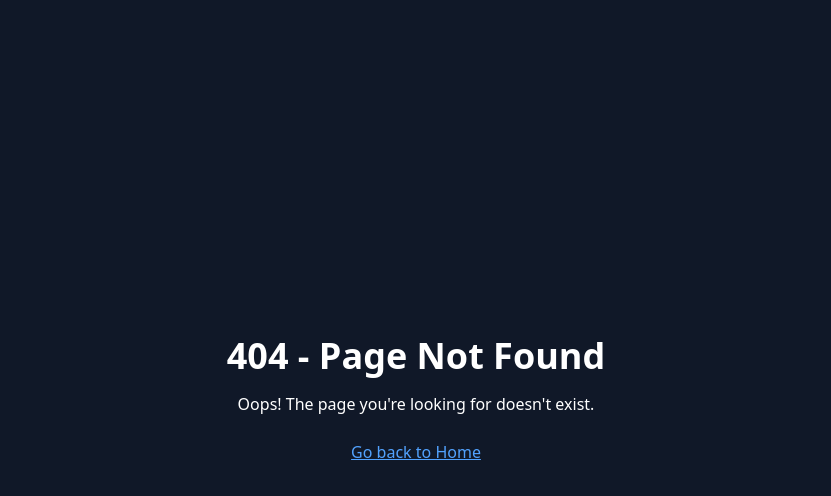
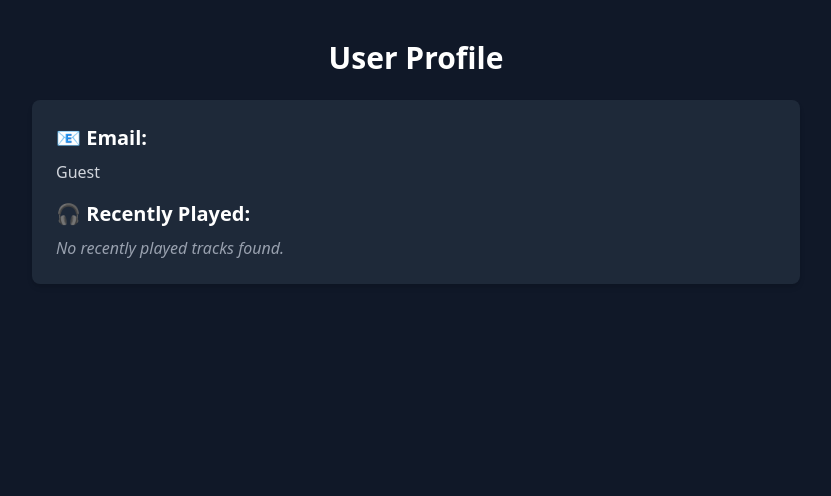
Before and after one commit to Nati-darse/Music-Player, a React (Vite) app in the folder Desktop/projects/ALX/music-player/: page /profile in a window 1280 px wide. Before the commit this address had no page. Shown: the top 496 px of the page, without its empty margins (224-1055 px from the left). Built offline with nearby package versions, Linux system fonts and the light colour scheme.

Commit message:
profile page is included and make valid lik with the home page

```diff
--- a/Desktop/projects/ALX/music-player/src/App.jsx
+++ b/Desktop/projects/ALX/music-player/src/App.jsx
@@ -5,6 +5,7 @@ import LandingPage from "./pages/LandingPage";
 import Home from "./pages/Home";
 import Login from "./pages/Login";
 import Signup from "./pages/Signup";
+import Profile from "./pages/Profile";
 import NotFound from "./pages/NotFound";
 
 // Create a protected route wrapper
@@ -22,6 +23,7 @@ const App = () => {
           <Route path="/" element={<LandingPage />} />
           <Route path="/login" element={<Login />} />
           <Route path="/signup" element={<Signup />} />
+          <Route path="/profile" element={<Profile />} />
 
           {/* Protected routes */}
           <Route
--- a/Desktop/projects/ALX/music-player/src/pages/Home.jsx
+++ b/Desktop/projects/ALX/music-player/src/pages/Home.jsx
@@ -4,6 +4,7 @@ import SearchBar from "../components/SearchBar";
 import TrackList from "../components/TrackList";
 import MusicPlayer from "../components/MusicPlayer";
 import { TrackListSkeleton } from "../components/TrackListSkeleton";
+import { Link } from "react-router-dom";
 
 const Home = () => {
   const { user, logout } = useAuth();
@@ -100,8 +101,15 @@ const Home = () => {
         <h1 className="text-xl font-bold truncate max-w-[50%]">
           {searchQuery ? `Search: ${searchQuery}` : "Popular Tracks"}
         </h1>
+
         <div className="flex items-center gap-4">
           <span className="text-sm hidden sm:inline">{user?.email || "Guest"}</span>
+            <Link
+                to="/profile"
+                className="bg-blue-500 hover:bg-blue-700 px-3 py-2 rounded text-sm sm:text-lg transition"
+                >
+            Profile
+            </Link>
           <button
             onClick={logout}
             className="bg-red-600 hover:bg-red-700 px-4 py-2 rounded text-sm sm:text-lg transition"
--- /dev/null
+++ b/Desktop/projects/ALX/music-player/src/pages/Profile.jsx
@@ -0,0 +1,41 @@
+import React, { useEffect, useState } from "react";
+import { useAuth } from "../context/AuthContext";
+import TrackItem from "../components/TrackList";
+
+const Profile = () => {
+  const { user } = useAuth();
+  const [recentlyPlayed, setRecentlyPlayed] = useState([]);
+
+  useEffect(() => {
+    const stored = localStorage.getItem("recentlyPlayed");
+    if (stored) {
+      setRecentlyPlayed(JSON.parse(stored));
+    }
+  }, []);
+
+  return (
+    <div className="min-h-screen bg-gray-900 text-white py-10 px-4">
+      <div className="max-w-3xl mx-auto">
+        <h1 className="text-3xl font-bold mb-6 text-center">User Profile</h1>
+
+        <div className="bg-gray-800 p-6 rounded-lg shadow-md">
+          <h2 className="text-xl font-semibold mb-2">📧 Email:</h2>
+          <p className="mb-4 text-gray-300">{user?.email || "Guest"}</p>
+
+          <h2 className="text-xl font-semibold mb-2">🎧 Recently Played:</h2>
+          {recentlyPlayed.length > 0 ? (
+            <div className="space-y-3">
+              {recentlyPlayed.map((track) => (
+                <TrackItem key={track.id} track={track} />
+              ))}
+            </div>
+          ) : (
+            <p className="text-gray-400 italic">No recently played tracks found.</p>
+          )}
+        </div>
+      </div>
+    </div>
+  );
+};
+
+export default Profile;
```
